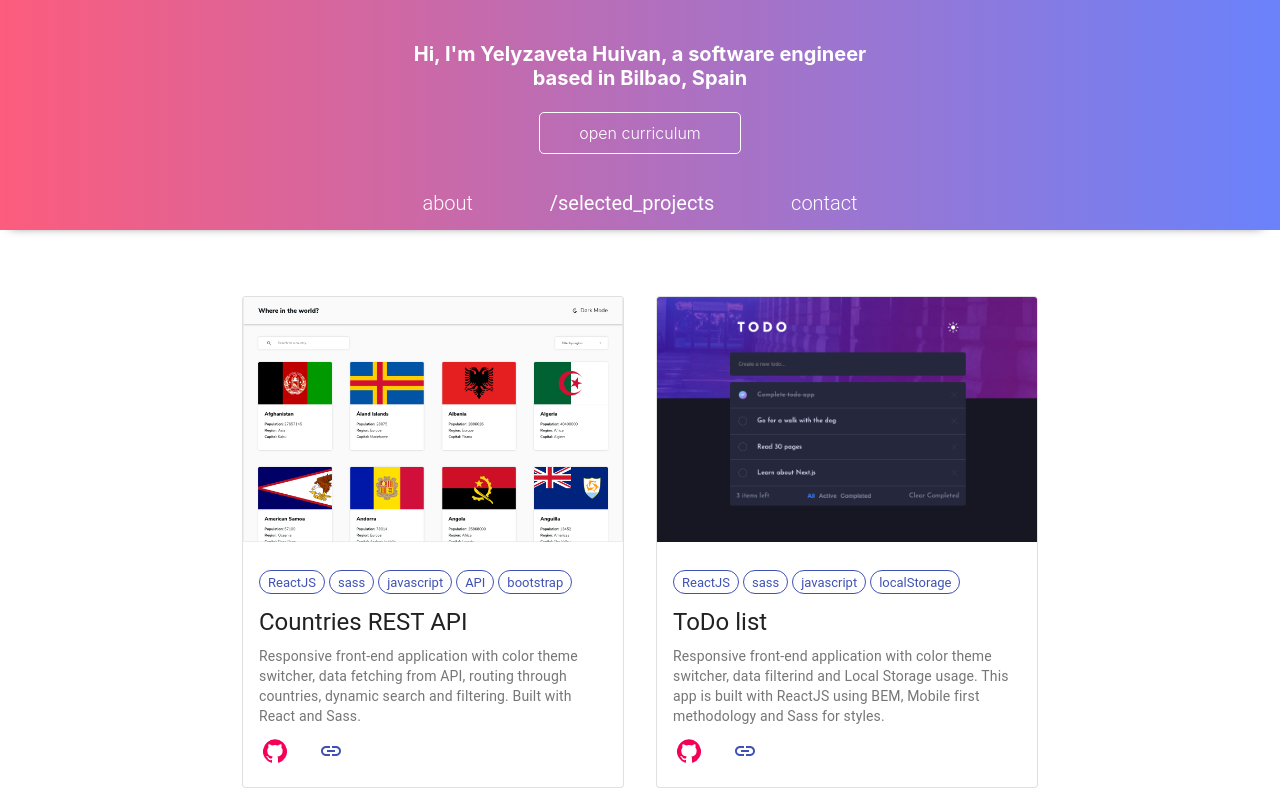
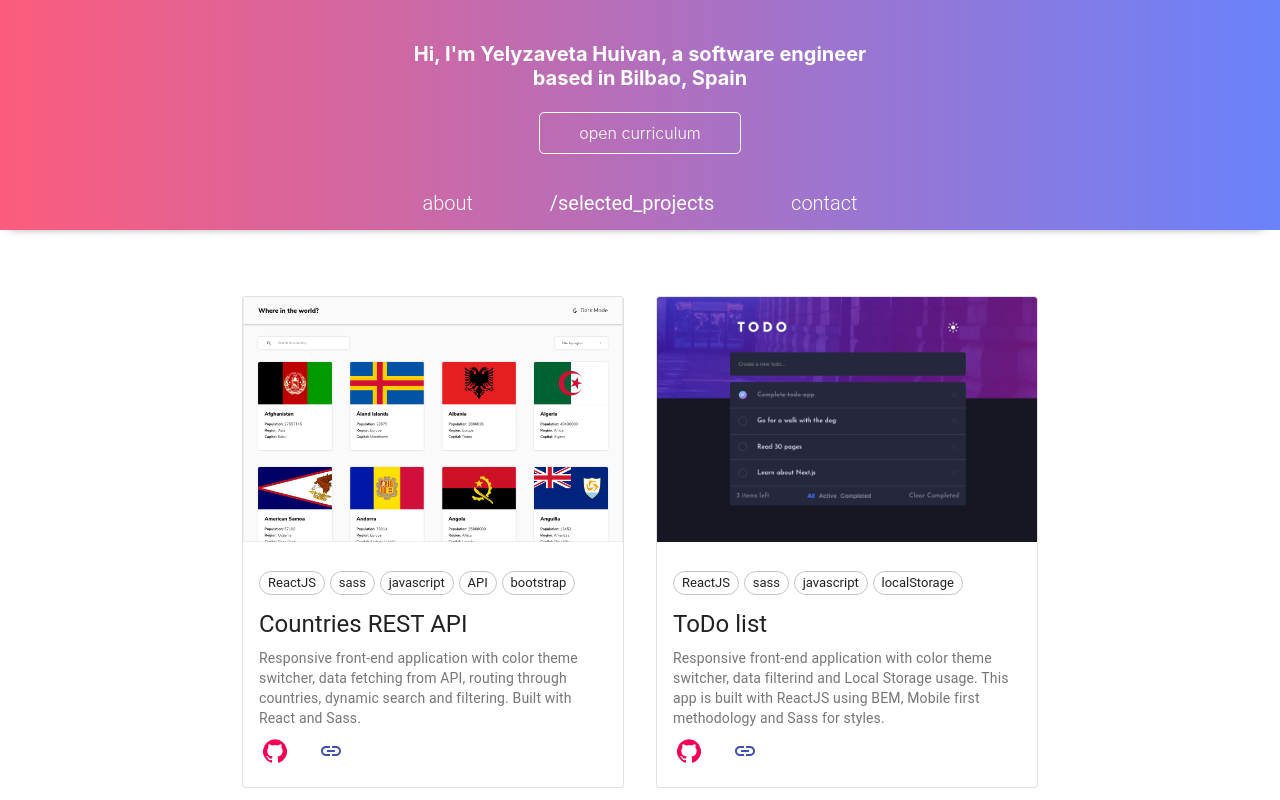
Before and after one commit to gelizabeth/personal, a React (Create React App) app: page /projects in a window 1280 px wide. Shown: the top 800 px of the page. Built offline with nearby package versions, Linux system fonts and the light colour scheme.

Commit message:
tags color changed

```diff
--- a/src/Components/Project.jsx
+++ b/src/Components/Project.jsx
@@ -27,7 +27,7 @@ const useStyles = makeStyles((theme) => ({
       margin: 0,
     },
     chip: {
-        margin: theme.spacing(0.5),
+        margin: theme.spacing(0.6),
         marginLeft: theme.spacing(0),
   },
   }));
@@ -45,7 +45,7 @@ const Project = ({ projectItem }) => {
             />
             <CardContent className='project__content'>
                 <ul className={classes.root} >
-                {projectItem.tags.map((tag, index) => <li key={`chip-${index}`}><Chip className={classes.chip} variant="outlined" size="small" label={tag} color="primary"/></li>)}
+                {projectItem.tags.map((tag, index) => <li key={`chip-${index}`}><Chip className={classes.chip} variant="outlined" size="small" label={tag} /></li>)}
                 </ul>
 
                 <Typography gutterBottom variant="h5" component="h2">
```
